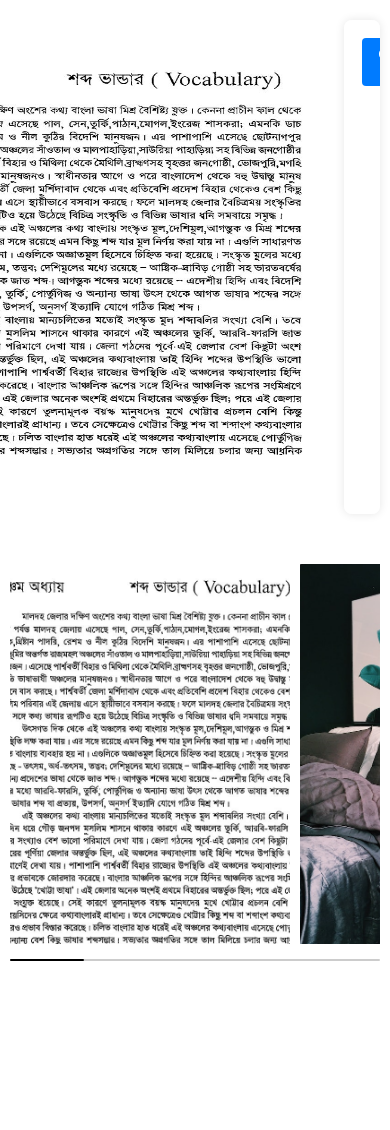
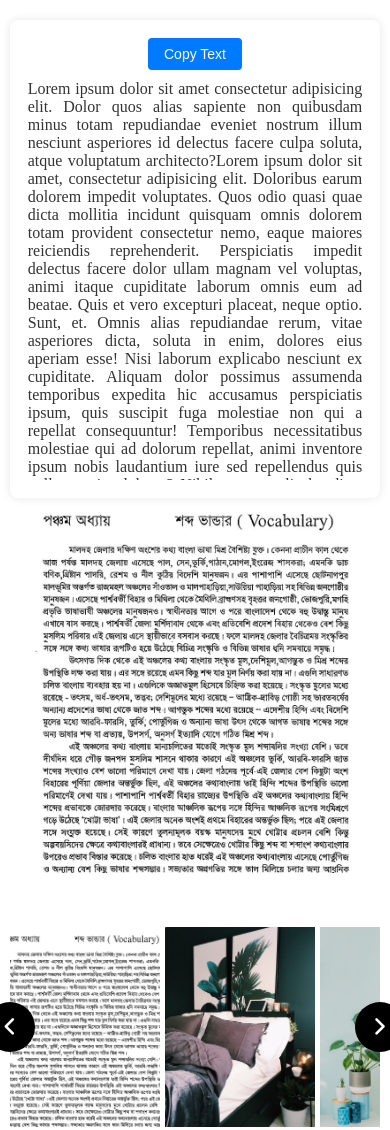
Before and after one commit to Anupa44/image_slider, a plain HTML site: page index.html in a window 390 px wide. Shown: the top 1130 px of the page. Before the commit the page ends 983 px from the top, so only its background shows below. Drawn offline with nearby package versions, Linux system fonts and the light colour scheme.

Commit message:
added responsiveness

```diff
--- a/style.css
+++ b/style.css
@@ -171,29 +171,100 @@ body {
 .upper-right-card button:hover {
   background-color: #0056b3;
 }
-/* Styles for mobile and tablets */
+
+
+/* Styles for tablets */
 @media only screen and (max-width: 1023px) {
-  .slider-wrapper .slide-button {
-    display: none !important;
+  .upper-content {
+    flex-direction: column-reverse;
+    align-items: center;
+  }
+
+  .upper-left-image img {
+    width: 100%;
+    height: auto;
+    border-radius: 8px;
+  }
+
+  .upper-right-card {
+    width: 100%;
+    margin-top: 20px;
   }
 
   .slider-wrapper .image-list {
     gap: 10px;
     margin-bottom: 15px;
     scroll-snap-type: x mandatory;
+    overflow-x: auto;
+    scrollbar-width: thin;
   }
 
   .slider-wrapper .image-list .image-item {
-    width: 280px;
-    height: 380px;
+    width: 200px;
+    height: 250px;
+  }
+
+  .slider-wrapper .slide-button {
+    display: block !important;
+  }
+
+  .slider-wrapper .image-list::-webkit-scrollbar {
+    display: block;
+    width: 10px;
+  }
+
+  .slider-wrapper .image-list::-webkit-scrollbar-thumb {
+    background-color: #000;
+    border-radius: 5px;
   }
 
   .slider-scrollbar .scrollbar-thumb {
     width: 20%;
   }
 }
+
+/* Styles for mobile */
 @media only screen and (max-width: 767px) {
+  .upper-content {
+    flex-direction: column-reverse;
+    align-items: center;
+  }
+
+  .upper-left-image img {
+    width: 100%;
+    height: auto;
+    border-radius: 8px;
+  }
+
   .upper-right-card {
+    width: 100%;
     margin-top: 20px;
   }
+
+  .slider-wrapper .image-list {
+    gap: 5px;
+    margin-bottom: 10px;
+    scroll-snap-type: x mandatory;
+    overflow-x: auto;
+    scrollbar-width: thin;
+  }
+
+  .slider-wrapper .image-list .image-item {
+    width: 150px;
+    height: 200px;
+  }
+
+  .slider-wrapper .slide-button {
+    display: block !important;
+  }
+
+  .slider-wrapper .image-list::-webkit-scrollbar {
+    display: block;
+    width: 10px;
+  }
+
+  .slider-wrapper .image-list::-webkit-scrollbar-thumb {
+    background-color: #000;
+    border-radius: 5px;
+  }
 }
```
